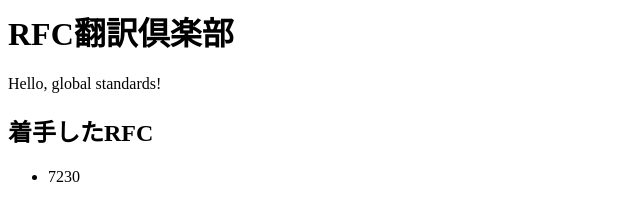
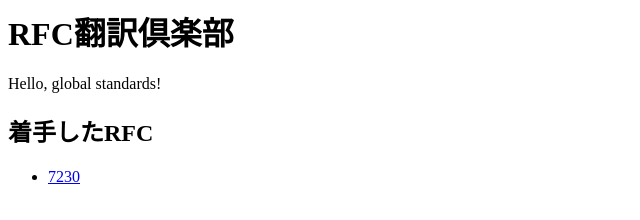
Before and after one commit to rfc-ja/rfc-ja.github.com, a plain HTML site: page index.html in a window 1280 px wide. Shown: the full height of the page, 0-640 px from the left. Drawn offline with Linux system fonts and the light colour scheme.

Commit message:
Update index.html
add a link to http/rfc7230.html

```diff
--- a/index.html
+++ b/index.html
@@ -9,7 +9,7 @@
 
 <h2>着手したRFC</h2>
 <ul>
-<li>7230</li>
+<li><a href="/http/rfc7230.html">7230</a></li>
 </ul>
 
 <body>
```
